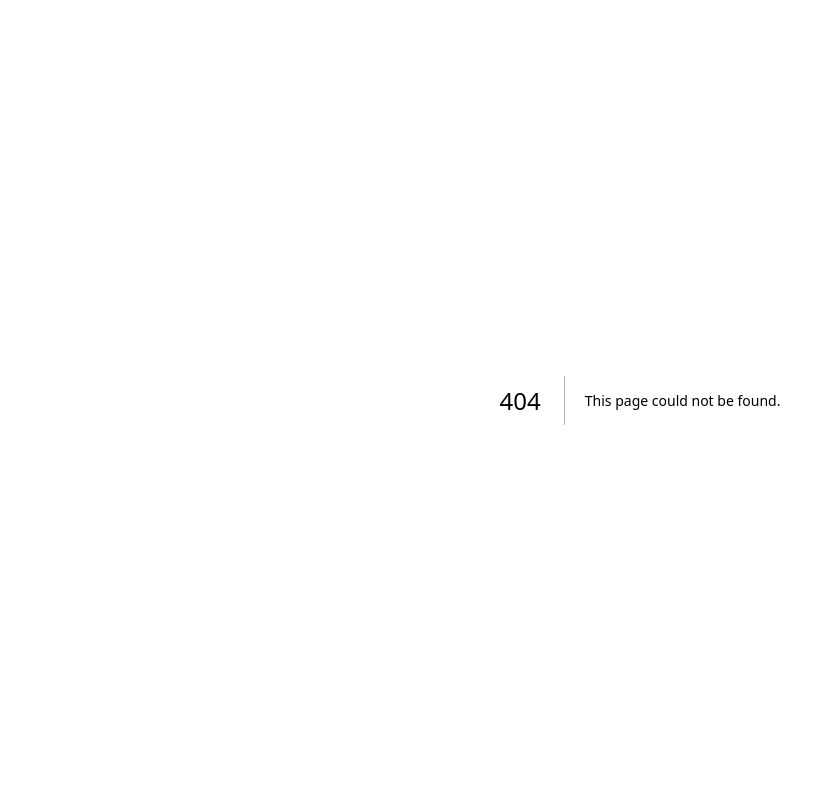
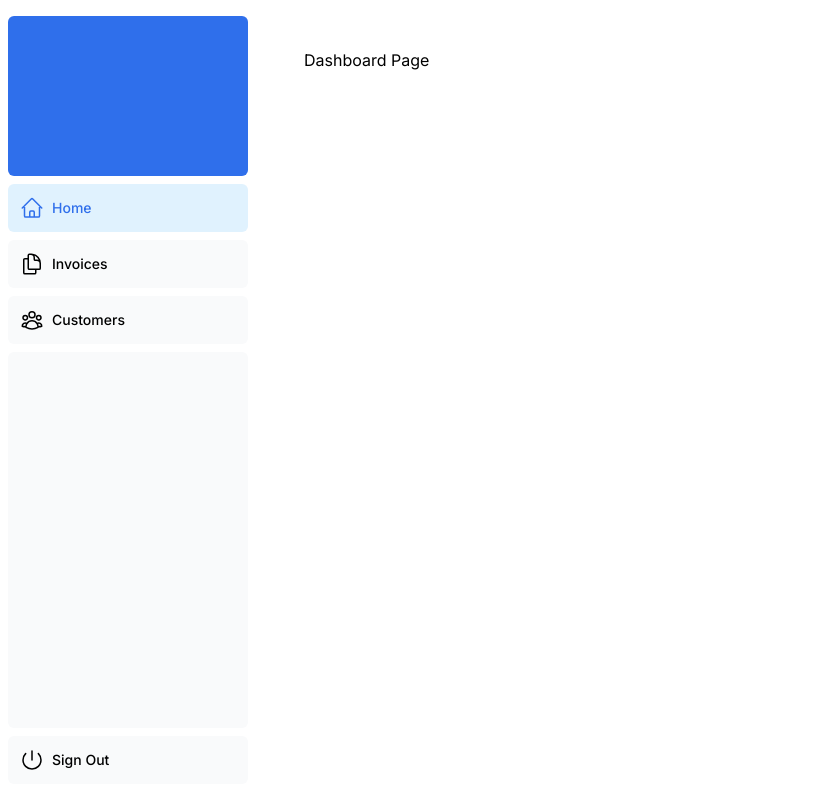
Before and after one commit to chmuhammadasim/NextJs-Frontend, a Next.js app: page /dashboard in a window 1280 px wide. Before the commit this address had no page. Shown: the whole page, without its empty margins (0-835 px from the left). Built offline with nearby package versions, Linux system fonts and the light colour scheme.

Commit message:
feat: Add global CSS import and font styling to RootLayout component

```diff
--- /dev/null
+++ b/app/dashboard/layout.tsx
@@ -0,0 +1,12 @@
+import SideNav from '@/app/ui/dashboard/sidenav';
+
+export default function Layout({ children }: { children: React.ReactNode }) {
+  return (
+    <div className="flex h-screen flex-col md:flex-row md:overflow-hidden">
+      <div className="w-full flex-none md:w-64">
+        <SideNav />
+      </div>
+      <div className="flex-grow p-6 md:overflow-y-auto md:p-12">{children}</div>
+    </div>
+  );
+}
--- /dev/null
+++ b/app/dashboard/page.tsx
@@ -0,0 +1,3 @@
+export default function Page() {
+    return <p>Dashboard Page</p>;
+  }
--- a/app/layout.tsx
+++ b/app/layout.tsx
@@ -1,3 +1,5 @@
+import '@/app/ui/global.css';
+import { inter } from '@/app/ui/fonts';
 export default function RootLayout({
   children,
 }: {
@@ -5,7 +7,7 @@
 }) {
   return (
     <html lang="en">
-      <body>{children}</body>
+      <body className={`${inter.className} antialiased`}>{children}</body>
     </html>
   );
 }
--- a/app/page.tsx
+++ b/app/page.tsx
@@ -1,15 +1,21 @@
 import AcmeLogo from '@/app/ui/acme-logo';
 import { ArrowRightIcon } from '@heroicons/react/24/outline';
 import Link from 'next/link';
+import styles from '@/app/ui/home.module.css';
+import Image from 'next/image';
 
 export default function Page() {
   return (
     <main className="flex min-h-screen flex-col p-6">
+
       <div className="flex h-20 shrink-0 items-end rounded-lg bg-blue-500 p-4 md:h-52">
         {/* <AcmeLogo /> */}
       </div>
       <div className="mt-4 flex grow flex-col gap-4 md:flex-row">
         <div className="flex flex-col justify-center gap-6 rounded-lg bg-gray-50 px-6 py-10 md:w-2/5 md:px-20">
+        <div
+  className="h-0 w-0 border-b-[30px] border-l-[20px] border-r-[20px] border-b-black border-l-transparent border-r-transparent"
+/>
           <p className={`text-xl text-gray-800 md:text-3xl md:leading-normal`}>
             <strong>Welcome to Acme.</strong> This is the example for the{' '}
             <a href="https://nextjs.org/learn/" className="text-blue-500">
@@ -25,7 +31,13 @@
           </Link>
         </div>
         <div className="flex items-center justify-center p-6 md:w-3/5 md:px-28 md:py-12">
-          {/* Add Hero Images Here */}
+        <Image
+        src="/hero-desktop.png"
+        width={1000}
+        height={760}
+        className="hidden md:block"
+        alt="Screenshots of the dashboard project showing desktop version"
+      />
         </div>
       </div>
     </main>
--- a/app/ui/dashboard/nav-links.tsx
+++ b/app/ui/dashboard/nav-links.tsx
@@ -1,8 +1,12 @@
+'use client';
 import {
   UserGroupIcon,
   HomeIcon,
   DocumentDuplicateIcon,
 } from '@heroicons/react/24/outline';
+import Link from 'next/link';
+import { usePathname } from 'next/navigation';
+import clsx from 'clsx';
 
 // Map of links to display in the side navigation.
 // Depending on the size of the application, this would be stored in a database.
@@ -17,19 +21,25 @@
 ];
 
 export default function NavLinks() {
+  const pathname = usePathname();
   return (
     <>
       {links.map((link) => {
         const LinkIcon = link.icon;
         return (
-          <a
+          <Link
             key={link.name}
             href={link.href}
-            className="flex h-[48px] grow items-center justify-center gap-2 rounded-md bg-gray-50 p-3 text-sm font-medium hover:bg-sky-100 hover:text-blue-600 md:flex-none md:justify-start md:p-2 md:px-3"
+            className={clsx(
+              'flex h-[48px] grow items-center justify-center gap-2 rounded-md bg-gray-50 p-3 text-sm font-medium hover:bg-sky-100 hover:text-blue-600 md:flex-none md:justify-start md:p-2 md:px-3',
+              {
+                'bg-sky-100 text-blue-600': pathname === link.href,
+              },
+            )}
           >
             <LinkIcon className="w-6" />
             <p className="hidden md:block">{link.name}</p>
-          </a>
+          </Link>
         );
       })}
     </>
--- a/app/ui/dashboard/sidenav.tsx
+++ b/app/ui/dashboard/sidenav.tsx
@@ -11,7 +11,7 @@
         href="/"
       >
         <div className="w-32 text-white md:w-40">
-          <AcmeLogo />
+          {/* <AcmeLogo /> */}
         </div>
       </Link>
       <div className="flex grow flex-row justify-between space-x-2 md:flex-col md:space-x-0 md:space-y-2">
--- /dev/null
+++ b/app/ui/fonts.ts
@@ -0,0 +1,3 @@
+import { Inter } from 'next/font/google';
+
+export const inter = Inter({ subsets: ['latin'] });
--- /dev/null
+++ b/app/ui/home.module.css
@@ -0,0 +1,7 @@
+.shape {
+    height: 0;
+    width: 0;
+    border-bottom: 30px solid black;
+    border-left: 20px solid transparent;
+    border-right: 20px solid transparent;
+  }
```
